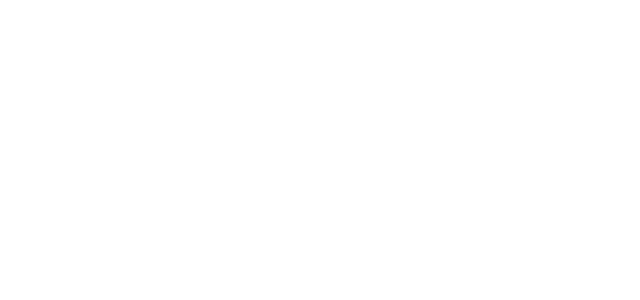
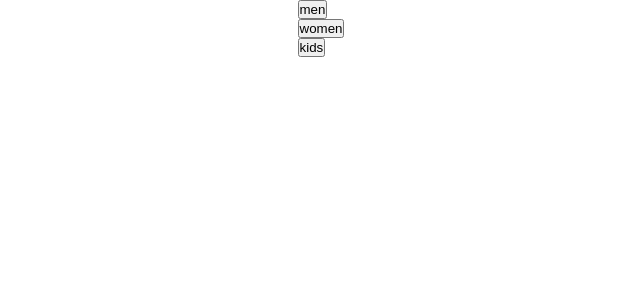
Before and after one commit to Ma9da/e-commerce, a React (Create React App) app: page / in a window 1280 px wide. Shown: the top 300 px of the page, without its empty margins (319-959 px from the left). Built offline with nearby package versions, Linux system fonts and the light colour scheme.

Commit message:
navbar layout added

```diff
--- /dev/null
+++ b/src/components/navbar/Navbar.jsx
@@ -0,0 +1,20 @@
+import React from 'react'
+import "../../styles/style.css"
+function Navbar() {
+    return (
+        <>
+            <header className="container flexContainer">
+                <ul className="navbarLinks">
+                    <li><button>men</button></li>
+                    <li><button>women</button></li>
+                    <li><button>kids</button></li>
+                </ul>
+                <figure className="navbarLogo">
+                    <img src="" alt="" />
+                </figure>
+            </header>
+        </>
+    )
+}
+
+export default Navbar
--- a/src/index.js
+++ b/src/index.js
@@ -3,10 +3,12 @@
 import './index.css';
 import App from './App';
 import reportWebVitals from './reportWebVitals';
+import Navbar from './components/navbar/Navbar';
 
 ReactDOM.render(
   <React.StrictMode>
     <App />
+    <Navbar/>
   </React.StrictMode>,
   document.getElementById('root')
 );
```
